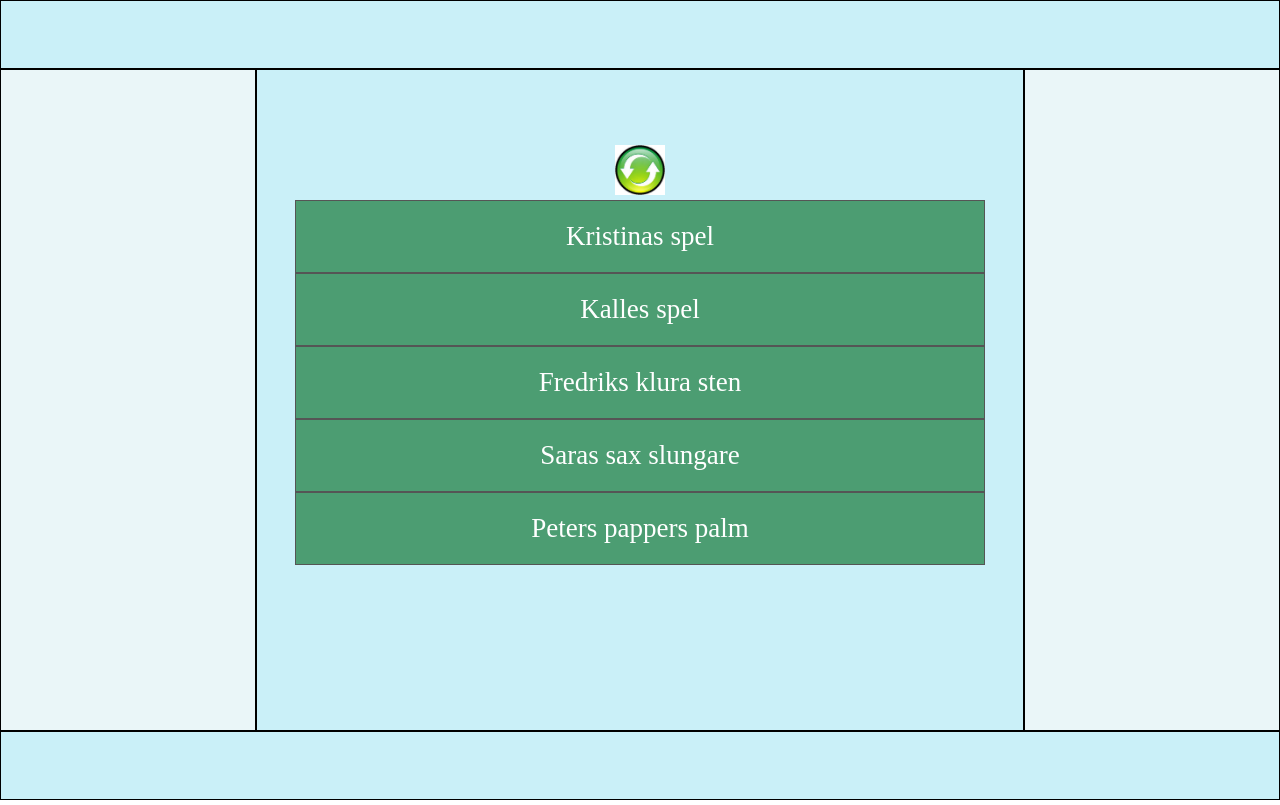
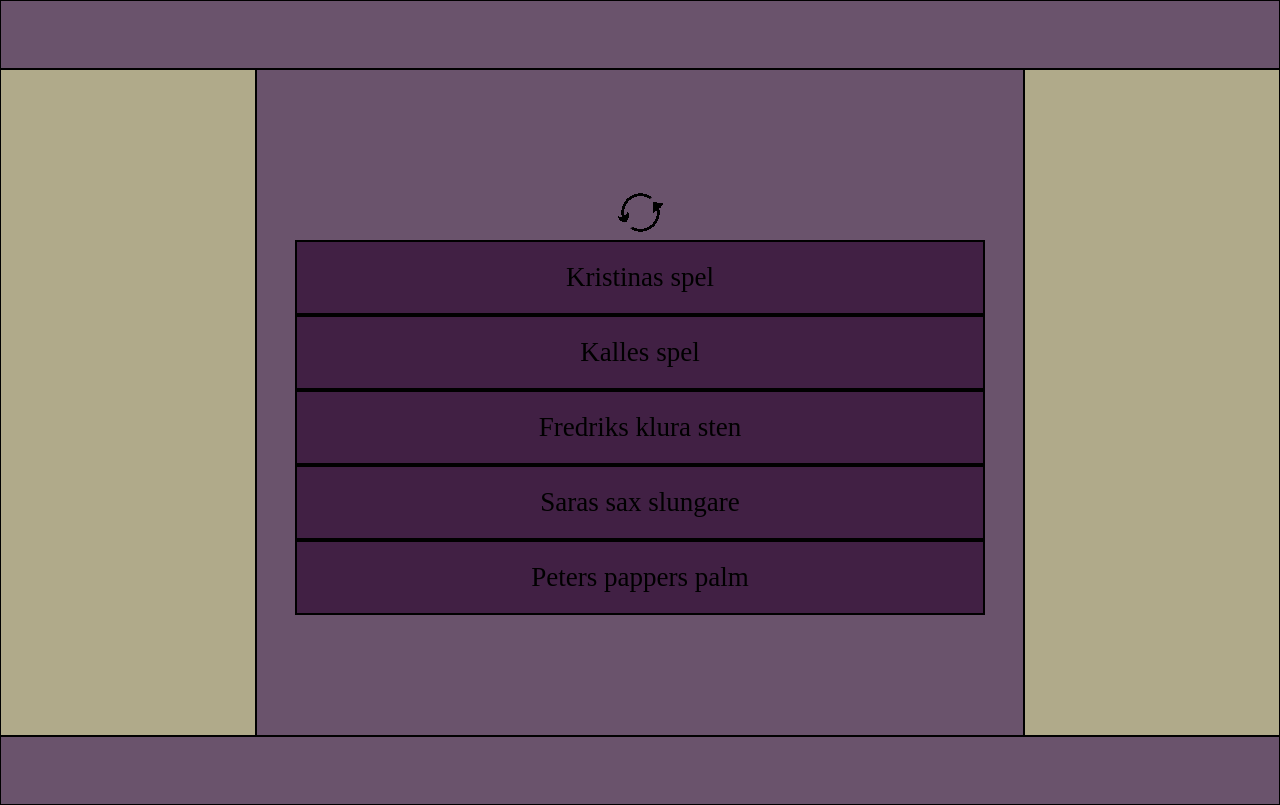
Before and after one commit to StefanStenStark/RorligaTomtRPSFront, a website built with Parcel: page RPS/Thirdpage/ThirdPage.html in a window 1280 px wide. Built offline with nearby package versions, Linux system fonts and the light colour scheme.

Commit message:
Fixade ny bild och färg

```diff
--- a/RPS/FifthPage/FifthPage.css
+++ b/RPS/FifthPage/FifthPage.css
@@ -19,10 +19,10 @@ h1{
   transform: scale(1.2);
   transition: transform 0.5s;
 }
-.decoration {
+/*.decoration {
   width: 100%;
   height: 100%;
-}
+}*/
 
 .flexbox-container{
   display:flex;
--- a/RPS/Thirdpage/ThirdPage.css
+++ b/RPS/Thirdpage/ThirdPage.css
@@ -2,7 +2,7 @@
 
 .container{
   max-width: 690px;
-  margin: 55px auto;
+  margin: 100px auto;
   display: grid;
   grid-template-columns: repeat(1, 1fr);
 }
@@ -10,12 +10,16 @@
 
 
 .item{
-  background-color: #4c9d72;
-  color: white;
-  border: #555555 solid 1px;
+  color: black;
+  background-color: #412044;
   font-size: 1.69rem;
   padding: 20px;
   text-align: center;
+  border: black solid 2px;
+}
+
+#borderForItem{
+  border: #555555 solid 1px;
 }
 
 #refreshB{
@@ -26,7 +30,6 @@
 div{
   text-align: center;
 }
-
 
 *{
   margin: 0;
@@ -59,21 +62,21 @@ footer{
 
 header{
   grid-area: header;
-  background-color: #caf0f8;
+  background-color: #6a536c;
 }
 nav{
   grid-area: nav;
-  background-color: #eaf6f8;
+  background-color: #b0aa8a;
 }
 main{
   grid-area: main;
-  background-color: #caf0f8;
+  background-color: #6a536c;
 }
 aside{
   grid-area: aside;
-  background-color: #eaf6f8;
+  background-color: #b0aa8a;
 }
 footer{
   grid-area: footer;
-  background-color: #caf0f8;
+  background-color: #6a536c;
 }
--- a/RPS/Thirdpage/ThirdPage.html
+++ b/RPS/Thirdpage/ThirdPage.html
@@ -14,11 +14,13 @@
 
 
   <header></header>
+
   <nav></nav>
+
   <main>
     <div class="container">
       <div>
-        <a href="ThirdPage.html"> <img id="refreshB" src="refresh.jpg"> </a>
+        <a href="ThirdPage.html"> <img id="refreshB" src="refreshing.png"> </a>
       </div>
       <div class="item">Kristinas spel</div>
       <div class="item">Kalles spel</div>
@@ -27,7 +29,9 @@
       <div class="item">Peters pappers palm</div>
     </div>
   </main>
+
   <aside></aside>
+
   <footer></footer>
 
 </body>
```
Also changed, not shown: RPS/FifthPage/FifthPage.html (+1 -1 lines), RPS/Thirdpage/refreshing.png (added).
